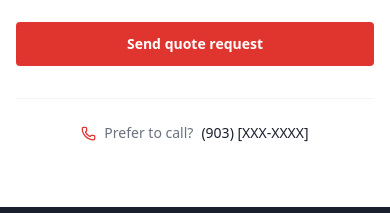
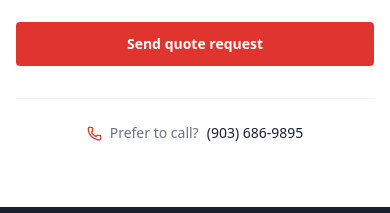
Before and after one commit to miyaga0001/etx-fab, a React (Vite) app: page /quote in a window 390 px wide. Shown: the part 1264-1477 px from the top of the page. Built offline with nearby package versions, Linux system fonts and the light colour scheme; a web font is replaced by a local one.

Commit message:
Fix Quote page phone number to real value

```diff
--- a/src/pages/Quote.jsx
+++ b/src/pages/Quote.jsx
@@ -37,7 +37,7 @@ export default function Quote() {
           </p>
           <div className="flex items-center justify-center gap-2 mt-4 text-[#1a1f2e]">
             <Phone size={16} className="text-red" />
-            <span className="font-medium">(903) [XXX-XXXX]</span>
+            <span className="font-medium">(903) 686-9895</span>
           </div>
         </div>
       </div>
@@ -200,8 +200,8 @@ export default function Quote() {
             <p className="text-sm text-gray-500 flex items-center justify-center gap-2">
               <Phone size={15} className="text-red" />
               Prefer to call?{' '}
-              <a href="tel:+1903XXXXXXX" className="text-[#1a1f2e] font-medium hover:text-red transition-colors">
-                (903) [XXX-XXXX]
+              <a href="tel:19036869895" className="text-[#1a1f2e] font-medium hover:text-red transition-colors">
+                (903) 686-9895
               </a>
             </p>
           </div>
```
